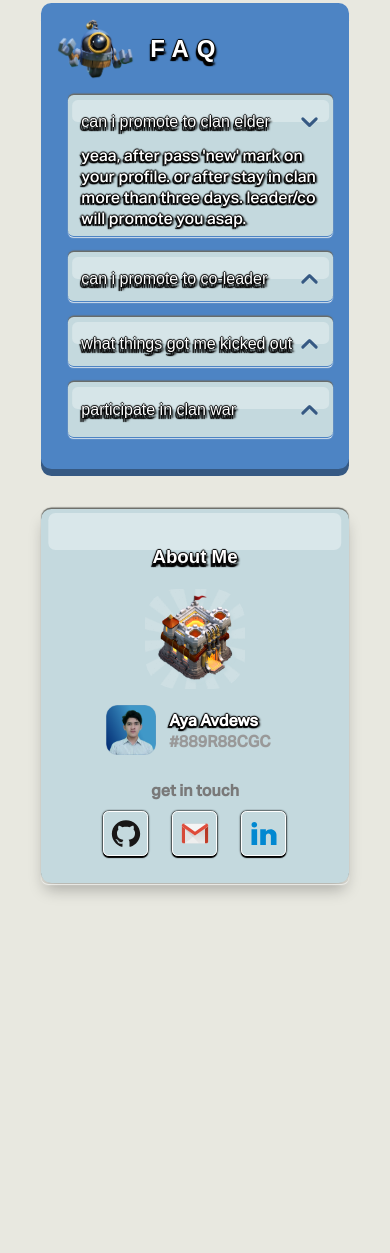
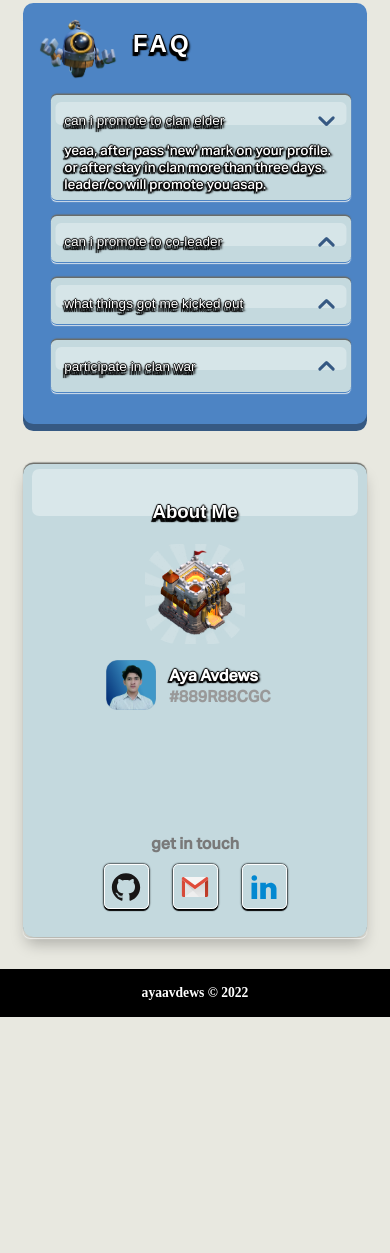
Before and after one commit to ayaavdews/submission_dasar_pemrograman_web, a plain HTML site: page index.html in a window 390 px wide. Shown: the part 5132-6385 px from the top of the page. After the commit the page ends 6149 px from the top, so only its background shows below. Drawn offline with Linux system fonts and the light colour scheme; a web font is replaced by a local one.

Commit message:
create footer & edit section faq

```diff
--- a/assets/css/style.scss
+++ b/assets/css/style.scss
@@ -1591,13 +1591,11 @@ main {
   }
 
   section#faq {
-
     .container {
       display: flex;
       flex-direction: row;
       flex-wrap: wrap;
       width: 100%;
-
       $height: 65vh;
 
       .faq-list {
@@ -1620,7 +1618,7 @@ main {
           h2.title {
             text-align: center;
             letter-spacing: .5rem;
-            padding: 1rem 0;
+            padding: .7rem 0;
             color: white;
             @include tmplTextShadow();
           }
@@ -1633,7 +1631,6 @@ main {
 
         ul.question-list {
           display: flex;
-
           justify-content: center;
           flex-direction: column;
           width: 70%;
@@ -1666,9 +1663,9 @@ main {
                 left: 50%;
                 transform: translateX(-50%);
                 width: 97%;
-                height: 22px;
+                height: 23px;
                 border-radius: .35rem;
-                top: 5px;
+                top: 7px;
               }
             }
 
@@ -1773,6 +1770,8 @@ main {
         padding-left: 1rem;
 
         .container-2 {
+          display: flex;
+          flex-direction: column;
           position: relative;
           width: 100%;
           height: $height;
@@ -1804,9 +1803,10 @@ main {
 
           .content {
             display: flex;
+            position: relative;
             flex-direction: column;
             align-items: center;
-            z-index: 1;
+            z-index: 2;
             width: 100%;
             height: 100%;
 
@@ -1877,7 +1877,7 @@ main {
             }
 
             .contact {
-              margin-top: 1rem;
+              margin-top: auto;
               font-family: supercell-md;
               font-weight: bold;
               color: $gray-5;
@@ -1889,6 +1889,7 @@ main {
 
                 div {
                   display: flex;
+                  position: relative;
                   align-items: center;
                   justify-content: center;
                   width: 45px;
@@ -1906,8 +1907,18 @@ main {
                     width: 80%;
                   }
 
+                  a {
+                    position: absolute;
+                    width: 100%;
+                    height: 100%;
+                    top: 0;
+                    left: 0;
+                    z-index: 1;
+                    text-decoration: none;
+                    -webkit-tap-highlight-color: transparent;
+                  }
+
                   &:active {
-                    user-select: none;
                     transform: translateY(2px);
                     -webkit-tap-highlight-color: transparent;
                     transform: transateY(2px);
@@ -1923,6 +1934,17 @@ main {
       }
     }
   }
+}
+
+footer {
+  display: flex;
+  align-items: center;
+  justify-content: center;
+  background: black;
+  color: white;
+  font-family: supercell-hvy;
+  font-weight: bold;
+  padding: 1rem;
 }
 
 // Media Queries
@@ -2355,6 +2377,10 @@ main {
             width: 100%;
             height: auto;
 
+            h2.title {
+              letter-spacing: .2rem;
+            }
+
             img.otto {
               width: auto;
               height: 60px;
@@ -2364,6 +2390,10 @@ main {
 
           ul.question-list {
             width: 100%;
+
+            .li-item {
+              font-size: .9rem;
+            }
           }
         }
 
@@ -2373,7 +2403,7 @@ main {
           width: 90%;
 
           .container-2 {
-            height: auto;
+            height: calc($height * 0.7);
 
             span.couche1 {
               width: 95%;
@@ -2666,5 +2696,28 @@ main {
         }
       }
     }
+
+    section#faq {
+      .container {
+        .faq-list {
+          width: 100%;
+          ul.question-list {
+            li.item {
+              .wrapper p.question, p.answer {
+                font-size: .85rem;
+              }
+            }
+          }
+        }
+
+        aside.about {
+          width: 100%;
+        }
+      }
+    }
+  }
+
+  footer {
+    font-size: .85rem;
   }
 }
--- a/index.html
+++ b/index.html
@@ -566,12 +566,15 @@
                 <div class="social-pages">
                   <div class="github">
                     <img src="assets/images/contact/github.svg" alt="github" class="github">
+                    <a href="https://github.com/ayaavdews" target="_blank"></a>
                   </div>
                   <div class="gmail">
                     <img src="assets/images/contact/gmail.svg" alt="gmail" class="gmail">
+                    <a href="mailto:ayaavdews@gmail.com" target="_blank"></a>
                   </div>
                   <div class="linkedin">
                     <img src="assets/images/contact/linkedin.svg" alt="linkedin" class="linkedin">
+                    <a href="www.linkedin.com/in/aya-avdews-25a36b1a6" target="_blank"></a>
                   </div>
                 </div>
               </div>
@@ -581,8 +584,11 @@
       </div>
     </section>
 
-    <div class="dummy" style="height: 40vh;"></div>
   </main>
+
+  <footer>
+    <p>ayaavdews &#169; 2022</p>
+  </footer>
 
   <script src="assets/js/script.js"></script>
 </body>
```
Also changed, not shown: assets/css/style.css, 1 other file.
